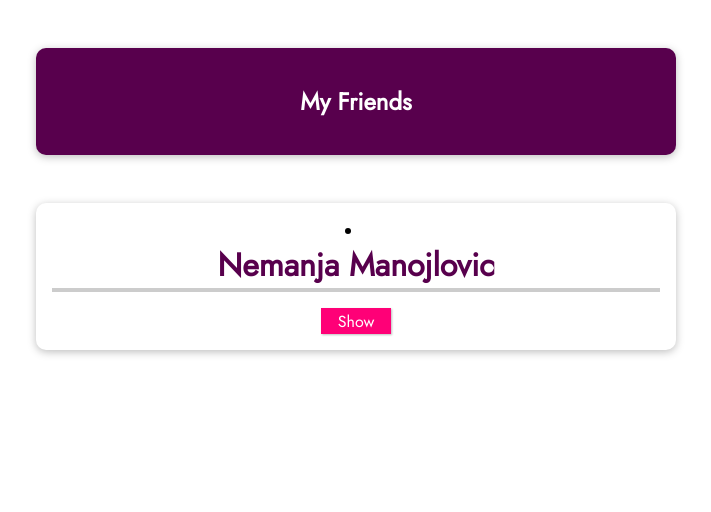
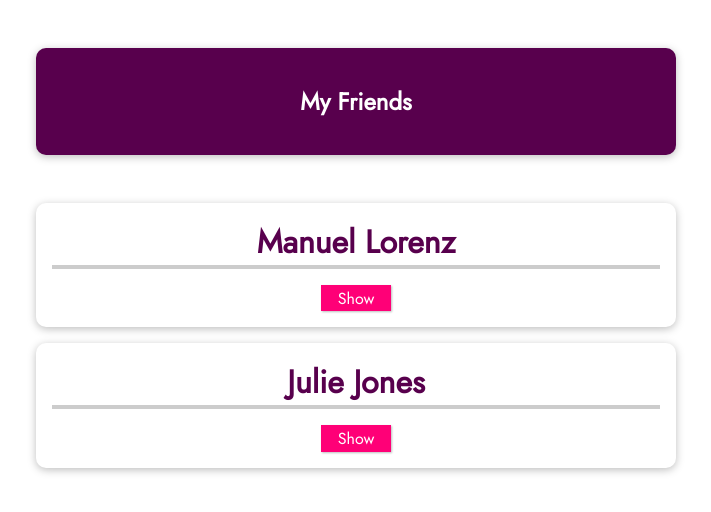
Before and after one commit to Manojlovic1998/vue-friends-app, a Vue app: page / in a window 1280 px wide. Shown: the top 512 px of the page, without its empty margins (284-995 px from the left). Built offline with nearby package versions, Linux system fonts and the light colour scheme.

Commit message:
Add prop validation and dynamic rendering of FriendContact comp.

```diff
--- a/src/App.vue
+++ b/src/App.vue
@@ -3,11 +3,15 @@
     <header>
       <h1>My Friends</h1>
     </header>
-    <friend-contact
-      name="Nemanja Manojlovic"
-      phone="213 123 123"
-      email="example@gmail.com"
-    ></friend-contact>
+    <ul>
+      <friend-contact
+        v-for="friend in friends"
+        :name="friend.name"
+        :phone="friend.phone"
+        :email="friend.email"
+        :key="friend.id"
+      ></friend-contact>
+    </ul>
   </section>
 </template>
 
--- a/src/components/FriendContact.vue
+++ b/src/components/FriendContact.vue
@@ -1,6 +1,6 @@
 <template>
   <li>
-    <h2>{{ name }}</h2>
+    <h2>{{ name }} {{ isFavFriend ? "(Favorite)" : "" }}</h2>
     <button @click="toggleDetails">
       {{ detailsAreVisible ? "Hide" : "Show" }}
     </button>
@@ -13,7 +13,25 @@
 
 <script>
 export default {
-  props: ["name", "phone", "email"],
+  props: {
+    name: {
+      type: String,
+      required: true,
+    },
+    phone: {
+      type: String,
+      required: true,
+    },
+    email: {
+      type: String,
+      required: true,
+    },
+    isFavFriend: {
+      type: Boolean,
+      required: false,
+      default: false,
+    },
+  },
   data() {
     return {
       detailsAreVisible: false,
```
